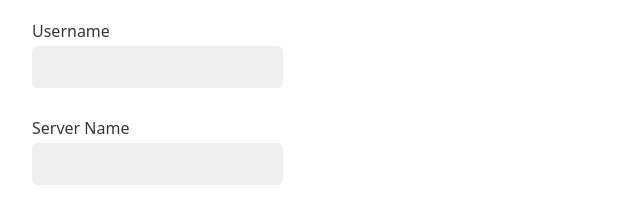
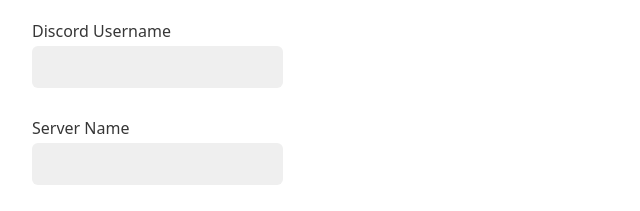
Before and after one commit to codedLunar/vortex-server-db, a website: page submit.html in a window 1280 px wide. Shown: the top 211 px of the page, 208-848 px from the left. Drawn offline with nearby package versions, Linux system fonts and the light colour scheme.

Commit message:
replace discord username instead of username

```diff
--- a/submit.html
+++ b/submit.html
@@ -5,7 +5,7 @@
 </head>
 <body>
     <form id="form" method="post" action="https://vortex-server-database-server-and-bot.onrender.com/submit">
-        <label>Username</label><br>
+        <label>Discord Username</label><br>
         <input type="text" name="username" id="username"><br>
         <label>Server Name</label><br>
         <input type="text" name="servername" id="servername"><br>
```
